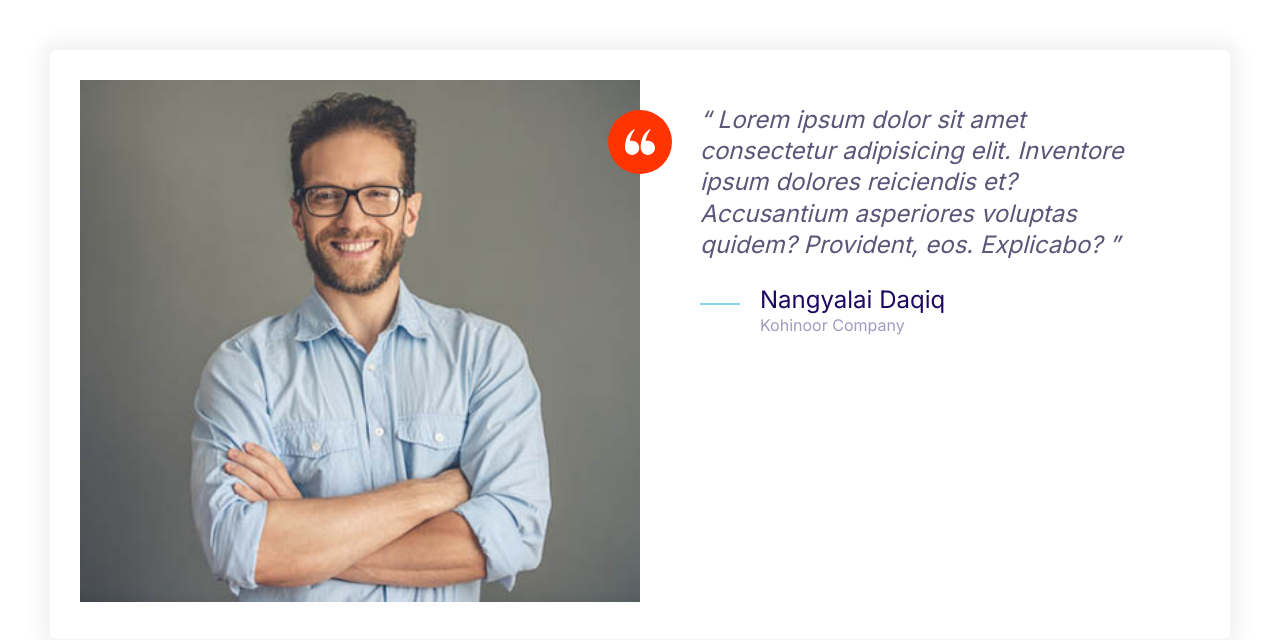
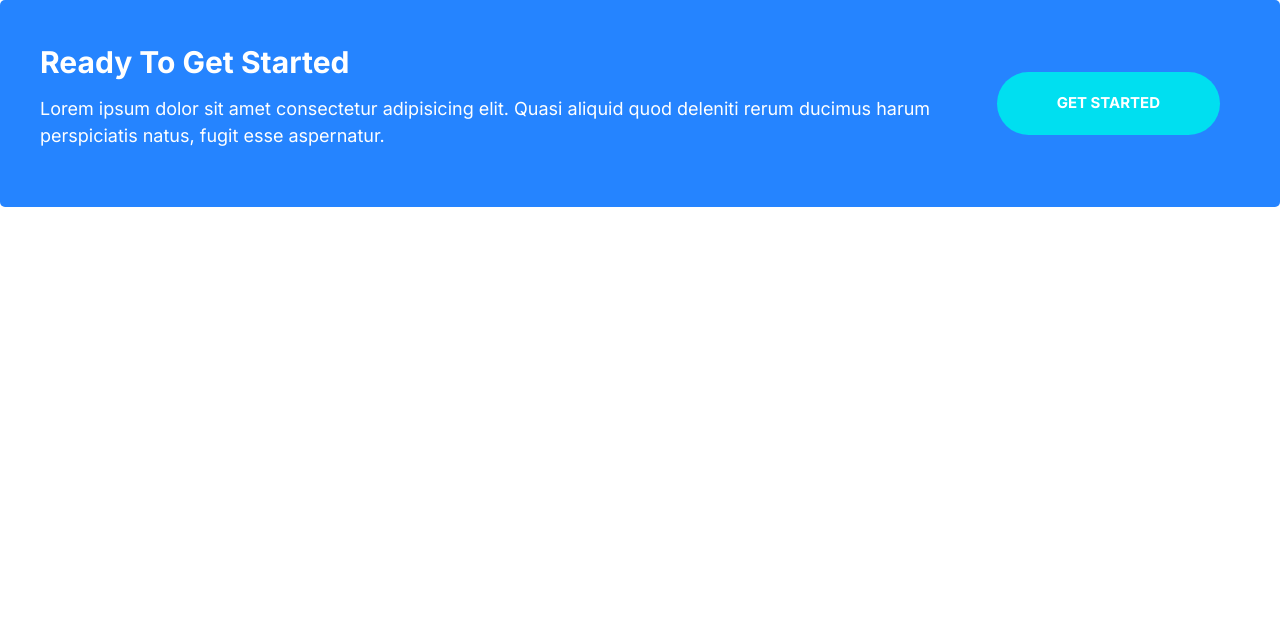
Before and after one commit to Nangyalaidaqiq/Kohinoor, a plain HTML site: page index.html in a window 1280 px wide. Drawn offline with Linux system fonts and the light colour scheme.

Commit message:
callouts section added

```diff
--- a/css/styles.css
+++ b/css/styles.css
@@ -231,6 +231,11 @@ a {
 
 .btn--accent:hover {
     background: #ec3000;
+}
+
+.btn--stretched {
+    padding-left: 6rem;
+    padding-right: 6rem;
 }
 
 .btn--block {
@@ -493,3 +498,45 @@ a {
     }
 
 }
+
+/* Callouts */
+.callout {
+    padding: 4rem;
+    border-radius: 5px;
+}
+
+.callout--primary {
+    background: var(--color-primary);
+    color: #fff;
+}
+
+.callout__heading {
+    color: #fff;
+    margin-top: 0;
+    font-size: 3rem;
+}
+
+.callout .btn {
+    justify-self: center;
+    align-self: center;
+
+}
+
+.callout__content {
+    text-align: center;
+}
+
+@media screen and (min-width: 768px) {
+   .callout .grid--1x2 {
+    grid-template-columns: 1fr auto;
+   }
+
+    .callout__content {
+        text-align: left;
+    }
+
+    .callout .btn {
+        justify-self: start;
+        margin: 2rem;
+    }
+}
--- a/index.html
+++ b/index.html
@@ -14,37 +14,18 @@
     <link rel="stylesheet" href="css/normalize (1).css" />
     <link rel="stylesheet" href="css/styles.css" />
   </head>
-  <body style="padding: 5rem">
-    <div class="card testimonial">
+  <body>
+    <div class="callout callout--primary">
       <div class="grid grid--1x2">
-        <div class="testimonial__image">
-          <img src="images/testimonial.jpg" alt="A happy, smiling customer" />
-          <span class="icon-container icon-container--accent">
-            <svg class="icon icon--white icon--small">
-              <use xlink:href="images/sprite.svg#quotes"></use>
-            </svg>
-          </span>
+        <div class="callout__content">
+          <h2 class="callout__heading">Ready To Get Started</h2>
+          <p>
+            Lorem ipsum dolor sit amet consectetur adipisicing elit. Quasi
+            aliquid quod deleniti rerum ducimus harum perspiciatis natus, fugit
+            esse aspernatur.
+          </p>
         </div>
-        <blockquote class="quote">
-          <p class="quote__text">
-            Lorem ipsum dolor sit amet consectetur adipisicing elit. Inventore
-            ipsum dolores reiciendis et? Accusantium asperiores voluptas quidem?
-            Provident, eos. Explicabo?
-          </p>
-          <footer>
-            <div class="media">
-              <div class="media__image">
-                <svg class="icon icon--primary quote__line">
-                  <use xlink:href="images/sprite.svg#line"></use>
-                </svg>
-              </div>
-              <div class="media__body">
-                <h3 class="media__title quote__author">Nangyalai Daqiq</h3>
-                <p class="quote__company">Kohinoor Company</p>
-              </div>
-            </div>
-          </footer>
-        </blockquote>
+        <a href="#" class="btn btn--secondary btn--stretched">Get Started</a>
       </div>
     </div>
   </body>
```
Also changed, not shown: components/callouts.html (added, +13 -0 lines).
